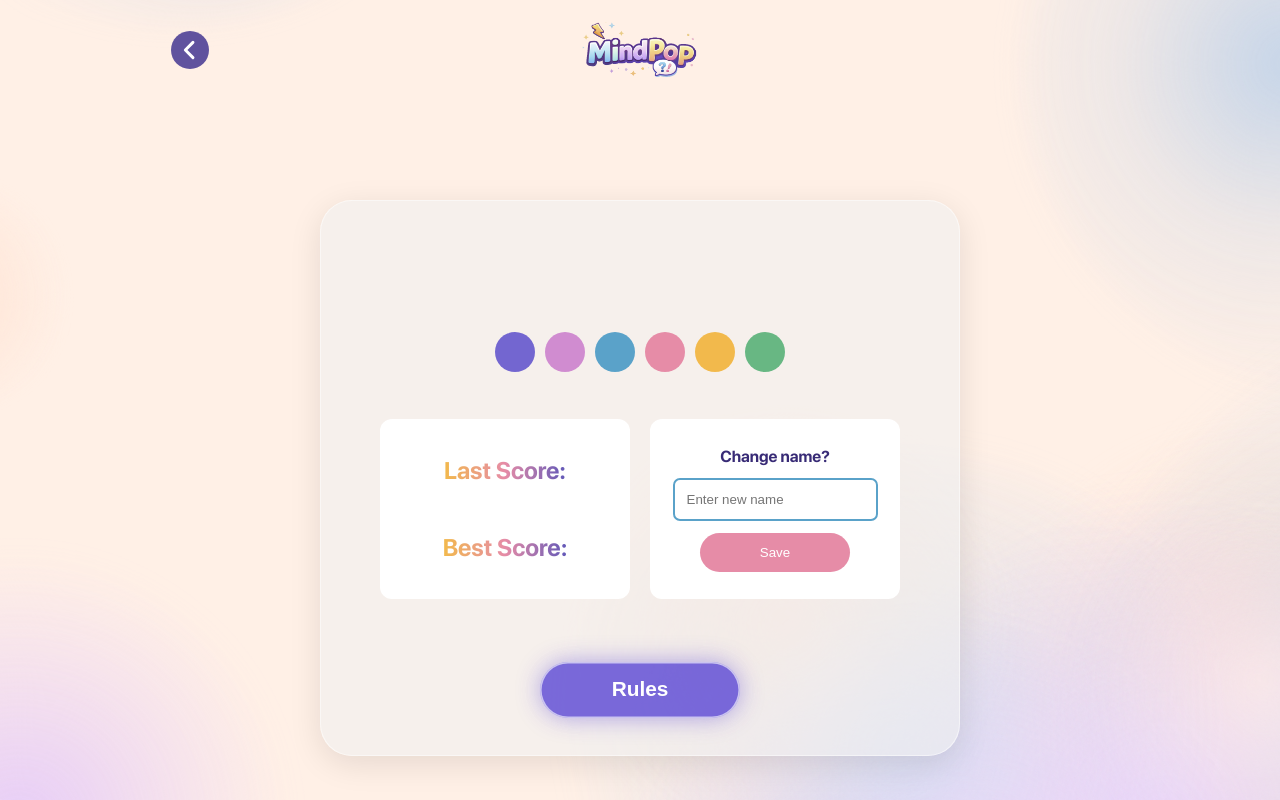
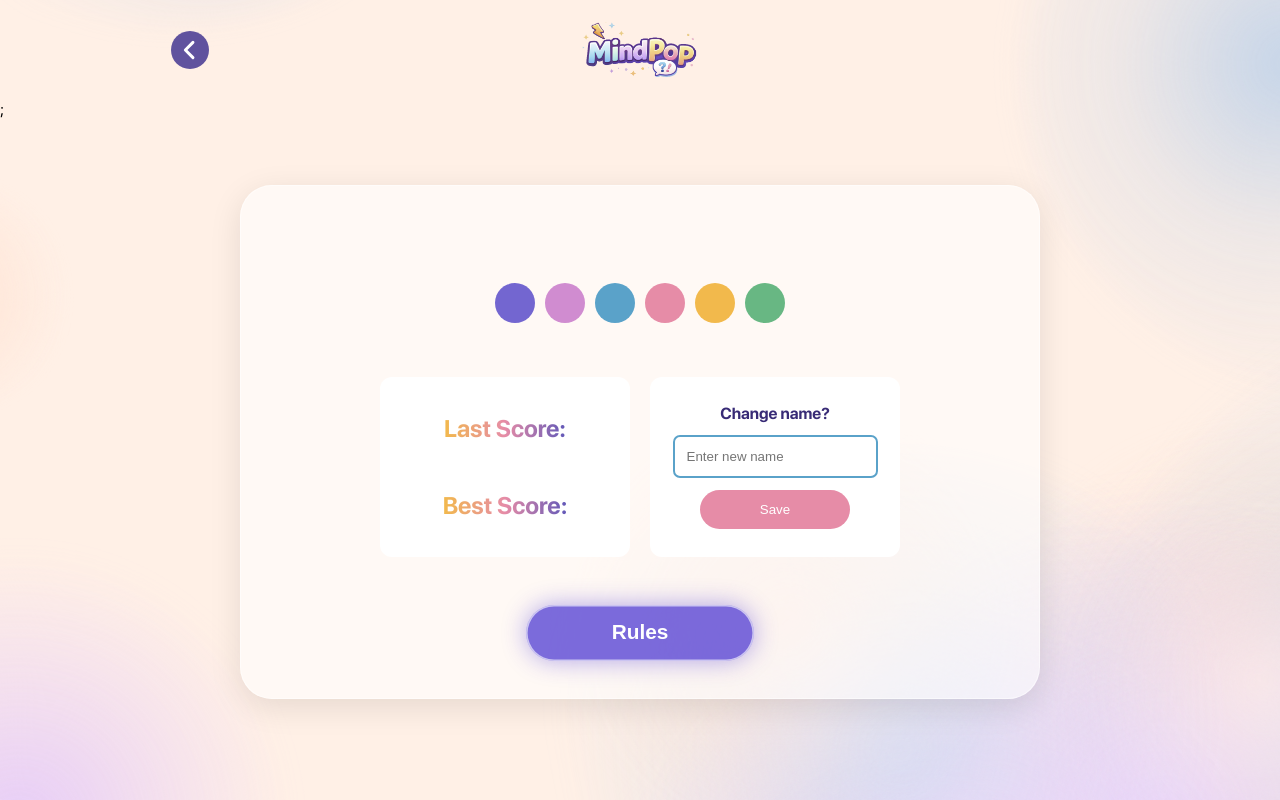
Before and after one commit to annagroshkova/maca-quiz-app, a React (Vite) app: page /userProfile in a window 1280 px wide. Built offline with nearby package versions, Linux system fonts and the light colour scheme.

Commit message:
UserProfile styling half way

```diff
--- a/src/style.css
+++ b/src/style.css
@@ -82,11 +82,12 @@ body {
 .main {
   width: 100%;
   max-width: var(--app-max-width);
-  margin: 0 auto;
+  margin: 0 auto 40px;
   flex: 1;
   display: flex;
   flex-direction: column;
   justify-content: center;
+  align-items: center;
   padding: 2vh clamp(1rem, 5vw, 2rem) 2vh clamp(1rem, 5vw, 2rem);
 }
 
--- a/src/views/Categories/Categories.css
+++ b/src/views/Categories/Categories.css
@@ -1,5 +1,6 @@
 
 .categories__greeting {
+  align-self: flex-start;
   color:#6158B8;
   font-weight: 600;
   font-size: 1.6rem;
--- a/src/views/MainWrapper.tsx
+++ b/src/views/MainWrapper.tsx
@@ -1,13 +1,20 @@
 import type { ReactNode } from "react";
+import { motion } from "motion/react";
 
 interface Props {
-    children: ReactNode;
+  children: ReactNode;
 }
 
 export default function MainWrapper({ children }: Props) {
-    return (
-        <main className="main">
-            {children}
-        </main>
-    );
+  return (
+    <motion.main
+      className='main'
+      initial={{ opacity: 0 }}
+      animate={{ opacity: 1 }}
+      exit={{ opacity: 0 }}
+      transition={{ duration: 0.2 }}
+    >
+      {children}
+    </motion.main>
+  );
 }
--- a/src/views/UserProfile/UserProfile.css
+++ b/src/views/UserProfile/UserProfile.css
@@ -1,67 +1,49 @@
-.startPage {
-  display: flex;
-  flex-direction: column;
-  align-items: center;
+.userInner .avatar {
+  position: absolute;
+  top: 0;
+  left: 50%;
+  transform: translate(-50%, -50%);
+  z-index: 10;
 }
-.userContainer {
+
+.userInner {
   position: relative;
   display: flex;
   flex-direction: column;
   align-items: center;
-  margin: 0 auto;
-  flex-grow: 1;
   width: 100%;
   max-width: 800px;
-}
-
-.userContainer .avatar {
-  position: absolute;
-  top: 20px;
-  z-index: 10;
+  background-color: rgba(255, 255, 255, 0.6);
+  box-shadow: 0 8px 32px rgba(0, 0, 0, 0.1);
+  border: 1px solid rgba(255, 255, 255, 0.5);
+  border-radius: clamp(2rem, 4vh, 3rem);
+  gap: 20px;
+  padding: 30px 18px;
+  margin-top: 35px;
+  margin-bottom: 30px;
 }
 
 .userName {
   color: #352872;
   margin: 0;
-  margin-top: 60px;
+  margin-top: 45px;
 }
 .userColors {
   display: grid;
   grid-template-columns: repeat(3, 1fr);
   gap: 10px;
   justify-items: center;
-  margin: 6px 0 12px;
+  margin: 2px 0 14px;
 }
 .userColors button:hover {
   transform: scale(1.1);
   transition: transform 0.15s;
 }
-.userInner {
-  display: flex;
-  flex-direction: column;
-  align-items: center;
-  background-color: rgba(240, 240, 240, 0.6);
-  /*   background-color: rgba(240, 240, 240, 0.85);
-  -webkit-backdrop-filter: blur(12px);
-  backdrop-filter: blur(12px);
-  will-change: backdrop-filter;
-  transform: translateZ(0);*/
 
-  box-shadow: 0 8px 32px rgba(0, 0, 0, 0.1);
-
-  border: 1px solid rgba(255, 255, 255, 0.5);
-  border-radius: clamp(2rem, 4vh, 3rem);
-  gap: 25px;
-  padding: 40px 30px 30px;
-  margin-bottom: 30px;
-  margin-top: 100px;
-
-  width: 80%;
-}
 .userWrapper {
   display: flex;
   flex-direction: column;
-  padding-bottom: 20px;
+  margin-block: 10px;
 }
 
 .nameChangeForm {
--- a/src/views/UserProfile/UserProfile.tsx
+++ b/src/views/UserProfile/UserProfile.tsx
@@ -2,6 +2,7 @@ import { useUser, avatarColors } from "../../context/UserContext";
 import SubmitButton from "../../components/SubmitButton/SubmitButton";
 import { useState, useEffect } from "react";
 import Avatar from "../../components/Avatar/Avatar";
+import MainWrapper from "../MainWrapper";
 import useQuizNavigation from "../../hooks/useQuizNavigation";
 import { motion } from "motion/react";
 import Header from "../../components/Header/Header";
@@ -28,7 +29,7 @@ export default function UserProfile() {
   };
 
   return (
-    <section className="startpage">
+    <>
       <Header
         backButton={true}
         backButtonProps={{
@@ -37,27 +38,21 @@ export default function UserProfile() {
           },
           children: (
             <img
-              src="go-back-icon-192-solid.svg"
-              alt="Go back icon"
+              src='go-back-icon-192-solid.svg'
+              alt='Go back icon'
               style={{ height: "100%" }}
             />
           ),
         }}
       />
-      <div>
-        <motion.div
-          className="userContainer "
-          initial={{ opacity: 0 }}
-          animate={{ opacity: 1 }}
-          exit={{ opacity: 0 }}
-          transition={{ duration: 0.3 }}
-        >
+      ;
+      <MainWrapper>
+        <div className='userInner'>
           {user.name ? (
-            <Avatar name={user.name} size={175} bgColor={user.bgColor} />
+            <Avatar name={user.name} size={120} bgColor={user.bgColor} />
           ) : null}
-          <div className="userInner">
-            <h1 className="userName">{user.name}</h1>
-            <div className="userColors">
+          <h1 className='userName'>{user.name}</h1>
+          <div className='userColors'>
             {avatarColors.map((color) => (
               <button
                 key={color}
@@ -74,29 +69,29 @@ export default function UserProfile() {
               />
             ))}
           </div>
-            <div className="userWrapper">
-              <div className="userScore">
-                <h3 className="scoreDisplay">Last Score: {user.lastScore}</h3>
-                <h3 className="scoreDisplay">Best Score: {user.bestScore}</h3>
+          <div className='userWrapper'>
+            <div className='userScore'>
+              <h3 className='scoreDisplay'>Last Score: {user.lastScore}</h3>
+              <h3 className='scoreDisplay'>Best Score: {user.bestScore}</h3>
             </div>
-              <form className="nameChangeForm" onSubmit={handleNameSubmit}>
+            <form className='nameChangeForm' onSubmit={handleNameSubmit}>
               <label
-                  htmlFor="name"
+                htmlFor='name'
                 style={{ color: "#382B76", fontWeight: "bold" }}
               >
                 Change name?
               </label>
               <input
-                  id="name"
-                  type="text"
+                id='name'
+                type='text'
                 value={displayName}
                 onChange={(e) => setDisplayName(e.target.value)}
-                  placeholder="Enter new name"
-                  className="userNameInput"
+                placeholder='Enter new name'
+                className='userNameInput'
               />
               <button
-                  className="userNameButton"
-                  type="submit"
+                className='userNameButton'
+                type='submit'
                 disabled={!displayName.trim()}
               >
                 Save
@@ -104,12 +99,11 @@ export default function UserProfile() {
             </form>
           </div>
 
-            <SubmitButton variant="default" onClick={goToRules}>
+          <SubmitButton variant='default' onClick={goToRules}>
             Rules
           </SubmitButton>
         </div>
-        </motion.div>
-      </div>
-    </section>
+      </MainWrapper>
+    </>
   );
 }
```
Lines whose indentation alone changed are shown as unchanged.
